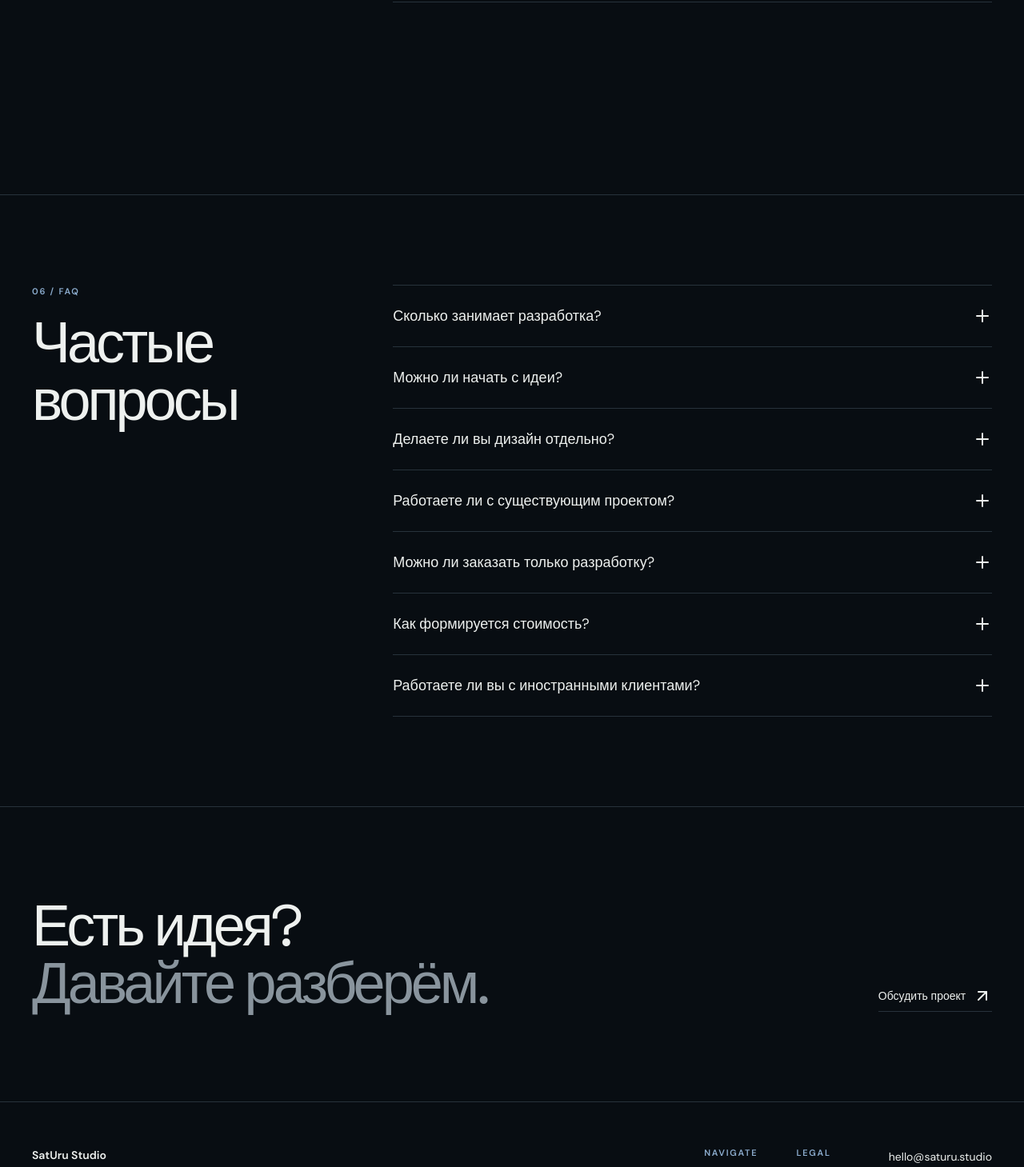
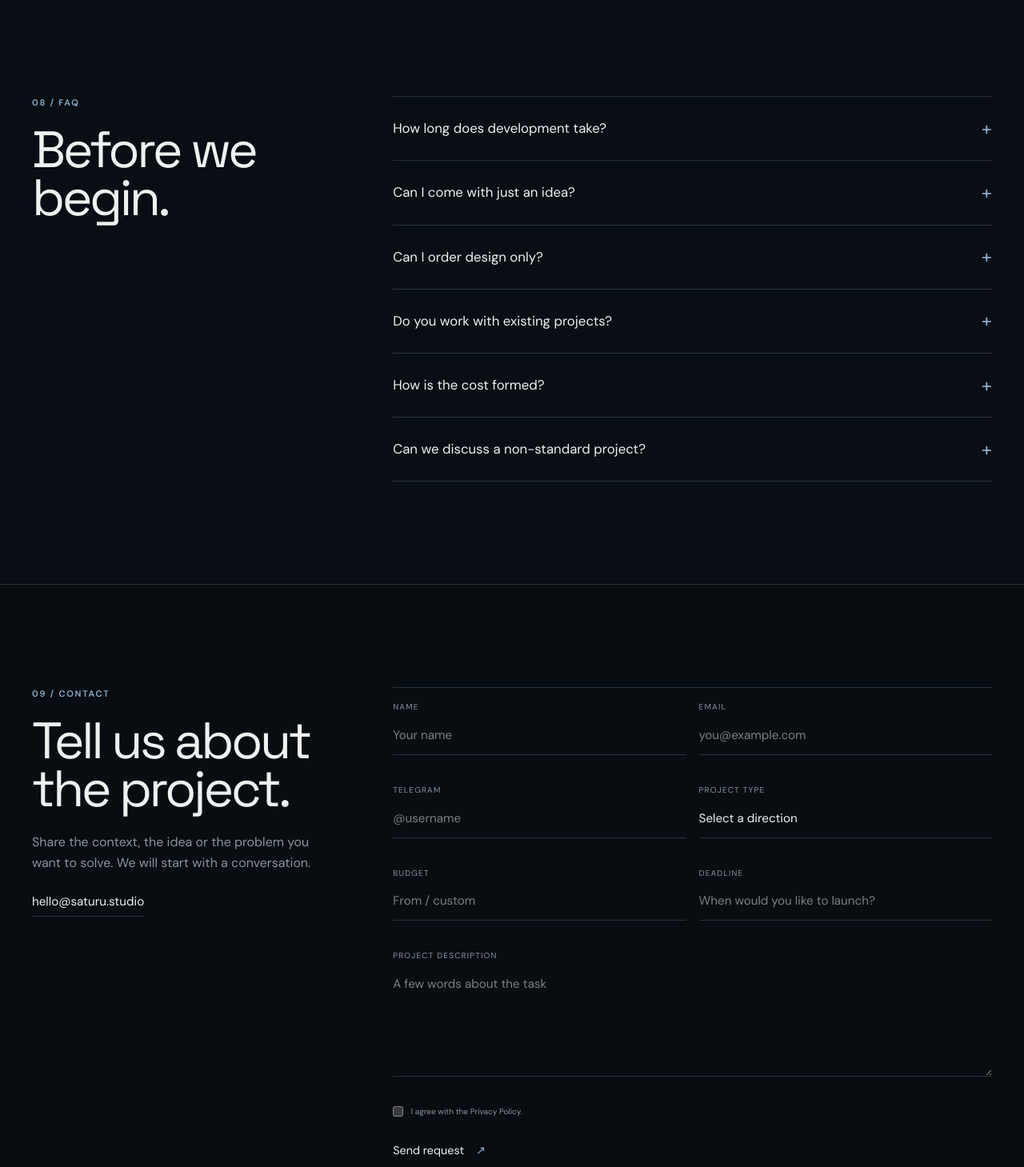
Before and after one commit to NoxenSo/SatUru, a Next.js app: page / in a window 1280 px wide. Shown: the part 6079-7538 px from the top of the page at 80% size. Built offline with nearby package versions, Linux system fonts and the light colour scheme.

Commit message:
Добавить pricing FAQ и contact

```diff
--- a/app/globals.css
+++ b/app/globals.css
@@ -107,4 +107,51 @@ main > section:nth-child(6) p { margin: .45rem 0 0; color: var(--muted); font-si
   .about-team__people { display: flex; flex-direction: column; }
   .about-person + .about-person { padding-left: 0; border-left: 0; border-top: 1px solid var(--line); }
 }
+/* Stage 4: pricing, FAQ and contact */
+/* Replace the earlier placeholder versions with the finished Stage 4 blocks. */
+main > section:nth-child(6):not(.stage4), main > section:nth-child(7):not(.stage4), main > section:nth-child(8):not(.stage4) { display: none; }
+.stage4 { padding: 8rem 0; border-top: 1px solid var(--line); }
+.stage4 .container { display: grid; grid-template-columns: .7fr 1.3fr; gap: 3rem; }
+.stage4-heading h2 { margin: 1.25rem 0 0; font-size: clamp(2.75rem, 5vw, 5rem); font-weight: 400; line-height: .94; }
+.pricing-list { border-top: 1px solid var(--line); }
+.pricing-row { display: grid; grid-template-columns: 4.5rem 1fr minmax(13rem,.8fr) auto; gap: 1.5rem; align-items: start; padding: 1.6rem 0; border-bottom: 1px solid var(--line); transition: padding .3s ease, background-color .3s ease; }
+.pricing-row:hover { padding-inline: 1rem; background: color-mix(in srgb, var(--accent-soft) 35%, transparent); }
+.pricing-index { color: var(--accent); font-size: 11px; letter-spacing: .14em; }
+.pricing-row h3 { margin: 0; font-family: 'Space Grotesk', sans-serif; font-size: 1.75rem; font-weight: 400; letter-spacing: -.04em; }
+.pricing-row p, .pricing-includes { margin: .4rem 0 0; color: var(--muted); font-size: .85rem; line-height: 1.5; }
+.pricing-includes { max-width: 15rem; }
+.pricing-row .link-arrow { font-size: .8rem; white-space: nowrap; }
+.faq-section { background: color-mix(in srgb, var(--panel) 20%, transparent); }
+.faq-list { border-top: 1px solid var(--line); }
+.faq-list details { border-bottom: 1px solid var(--line); }
+.faq-list summary { display: flex; align-items: center; justify-content: space-between; gap: 1rem; padding: 1.35rem 0; cursor: pointer; list-style: none; font-size: 1.05rem; }
+.faq-list summary::-webkit-details-marker { display: none; }
+.faq-list summary span { color: var(--accent); font-size: 1.5rem; font-weight: 300; transition: transform .25s ease; }
+.faq-list details[open] summary span { transform: rotate(45deg); }
+.faq-list details p { max-width: 38rem; margin: 0 2rem 1.4rem 0; color: var(--muted); font-size: .9rem; line-height: 1.6; }
+.contact-section .stage4-heading p { max-width: 22rem; margin: 1.5rem 0; color: var(--muted); line-height: 1.6; }
+.contact-email { display: inline-block; border-bottom: 1px solid var(--line); padding-bottom: .35rem; font-size: .95rem; transition: border-color .25s ease; }
+.contact-email:hover { border-color: var(--accent); }
+.contact-form { display: grid; grid-template-columns: 1fr 1fr; gap: 1.25rem 1rem; border-top: 1px solid var(--line); }
+.contact-form label { display: flex; flex-direction: column; gap: .55rem; padding-top: 1rem; color: var(--muted); font-size: 10px; letter-spacing: .12em; text-transform: uppercase; }
+.contact-form input:not([type=checkbox]), .contact-form select, .contact-form textarea { width: 100%; border: 0; border-bottom: 1px solid var(--line); border-radius: 0; outline: 0; padding: .5rem 0 .75rem; background: transparent; color: var(--fg); font: inherit; font-size: .95rem; letter-spacing: normal; text-transform: none; resize: vertical; transition: border-color .2s ease; }
+.contact-form input:focus, .contact-form select:focus, .contact-form textarea:focus { border-color: var(--accent); }
+.contact-form select { appearance: none; }
+.contact-form__wide { grid-column: 1 / -1; }
+.contact-form__check { flex-direction: row !important; align-items: center; gap: .6rem !important; text-transform: none !important; letter-spacing: normal !important; }
+.contact-form__check input { accent-color: var(--accent); }
+.form-submit { width: max-content; border: 0; border-bottom: 1px solid var(--line); padding: .7rem 0; background: transparent; color: var(--fg); cursor: pointer; font-size: .9rem; transition: border-color .25s ease, padding .25s ease; }
+.form-submit:hover { border-color: var(--accent); padding-inline: .5rem; }
+.form-submit span { color: var(--accent); margin-left: .7rem; }
+.form-status { border-top: 1px solid var(--line); padding-top: 1.25rem; color: var(--muted); line-height: 1.6; }
+@media (max-width: 767px) {
+  .stage4 { padding: 5rem 0; }
+  .stage4 .container { display: flex; flex-direction: column; gap: 2.5rem; }
+  .pricing-row { grid-template-columns: 2.5rem 1fr 1.25rem; gap: .75rem; }
+  .pricing-includes { grid-column: 2 / 3; max-width: none; }
+  .pricing-row .link-arrow { grid-column: 2 / 3; width: max-content; }
+  .faq-list summary { font-size: .95rem; }
+  .contact-form { grid-template-columns: 1fr; }
+  .contact-form__wide { grid-column: auto; }
+}
 @media (prefers-reduced-motion: reduce) { *, *::before, *::after { animation: none !important; transition: none !important; scroll-behavior: auto !important; } }
--- /dev/null
+++ b/components/contact-form.tsx
@@ -0,0 +1,27 @@
+"use client";
+
+import {FormEvent, useState} from 'react';
+
+export function ContactForm() {
+  const [submitted, setSubmitted] = useState(false);
+  function handleSubmit(event: FormEvent<HTMLFormElement>) {
+    event.preventDefault();
+    const form = event.currentTarget;
+    if (!form.reportValidity()) return;
+    setSubmitted(true);
+  }
+
+  if (submitted) return <p className="form-status" role="status">Form ready for backend integration.</p>;
+
+  return <form className="contact-form" onSubmit={handleSubmit} noValidate>
+    <label>Name<input name="name" required placeholder="Your name" /></label>
+    <label>Email<input name="email" type="email" required placeholder="you@example.com" /></label>
+    <label>Telegram<input name="telegram" placeholder="@username" /></label>
+    <label>Project type<select name="projectType" defaultValue=""><option value="" disabled>Select a direction</option><option>Web Development</option><option>UI/UX Design</option><option>Automation</option><option>Digital Product</option><option>Game / Minecraft</option></select></label>
+    <label>Budget<input name="budget" placeholder="From / custom" /></label>
+    <label>Deadline<input name="deadline" placeholder="When would you like to launch?" /></label>
+    <label className="contact-form__wide">Project description<textarea name="description" required rows={5} placeholder="A few words about the task" /></label>
+    <label className="contact-form__check contact-form__wide"><input type="checkbox" required /> <span>I agree with the Privacy Policy.</span></label>
+    <button className="form-submit contact-form__wide" type="submit">Send request <span aria-hidden="true">↗</span></button>
+  </form>;
+}
```
Also changed, not shown: app/page.tsx (+2 -2 lines).
